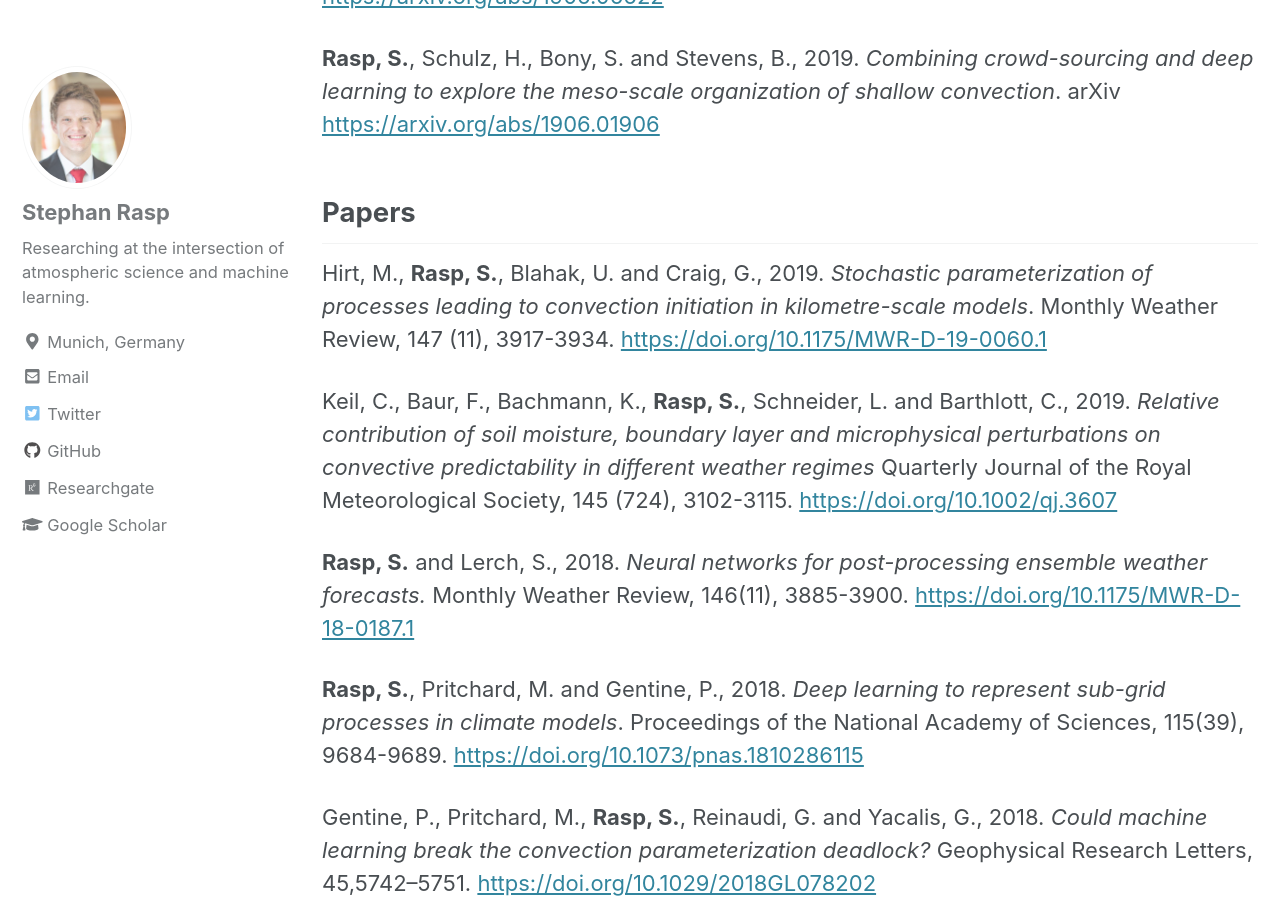
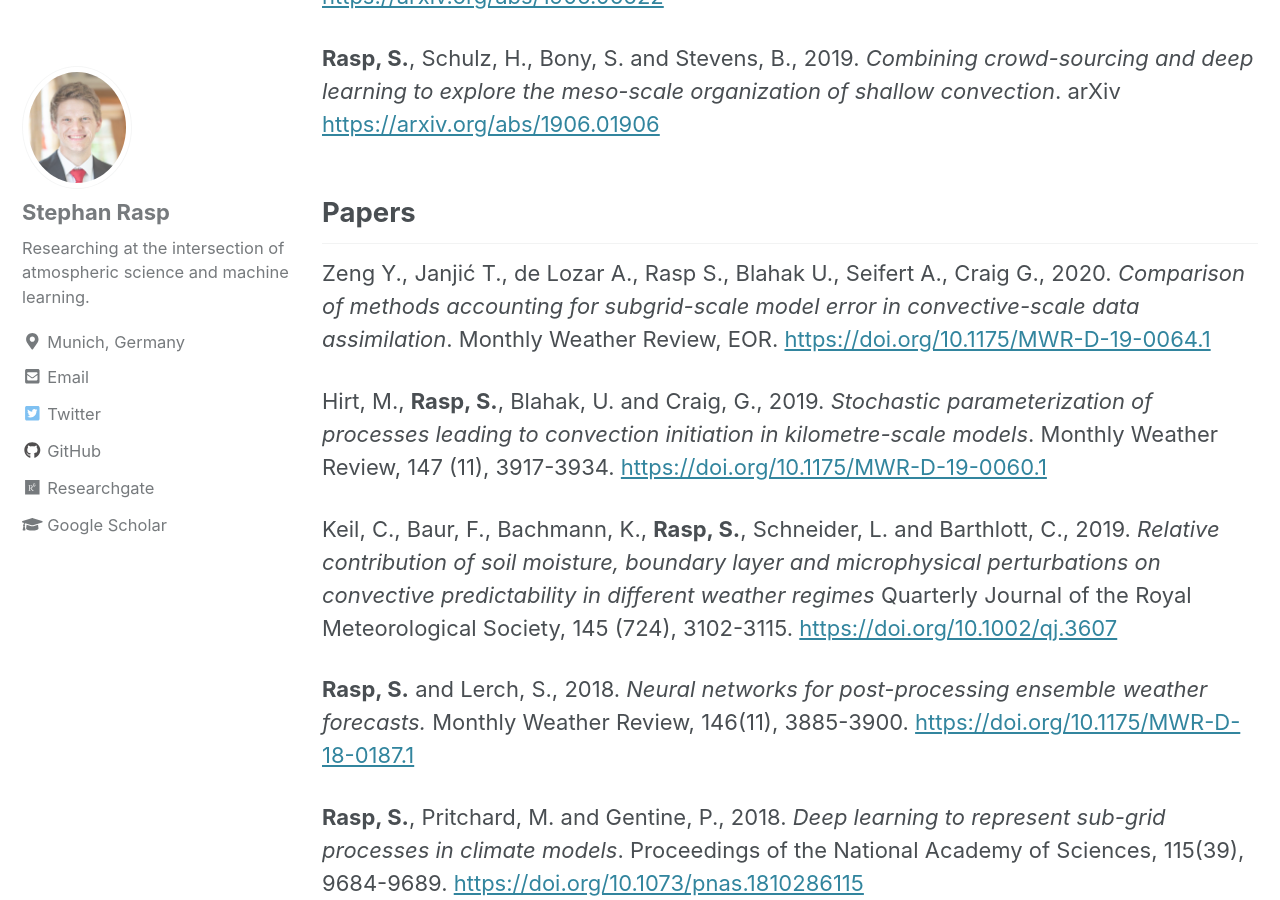
Before and after one commit to raspstephan/raspstephan.github.io, a Jekyll site: the page built from _pages/cv.md, in a window 1280 px wide and 900 px high, scrolled down 653 px. Built offline with Jekyll 4.4.1, drawn with Linux system fonts in a browser that asks for light colours; cached includes are drawn as plain includes; nearby versions of some CDN libraries.

Commit message:
Added paper

```diff
--- a/_pages/cv.md
+++ b/_pages/cv.md
@@ -15,6 +15,8 @@ Beucler, T., **Rasp, S.**, Pritchard, M. and Gentine, P., 2019. *Achieving Conse
 **Rasp, S.**, Schulz, H., Bony, S. and Stevens, B., 2019. *Combining crowd-sourcing and deep learning to explore the meso-scale organization of shallow convection*. arXiv [https://arxiv.org/abs/1906.01906](https://arxiv.org/abs/1906.01906)
 
 ## Papers
+
+Zeng Y., Janjić T., de Lozar A., Rasp S., Blahak U., Seifert A., Craig G., 2020. *Comparison of methods accounting for subgrid-scale model error in convective-scale data assimilation*. Monthly Weather Review, EOR. [https://doi.org/10.1175/MWR-D-19-0064.1](https://doi.org/10.1175/MWR-D-19-0064.1)
 
 Hirt, M., **Rasp, S.**, Blahak, U. and Craig, G., 2019. *Stochastic parameterization of processes leading to convection initiation in kilometre-scale models*. Monthly Weather Review, 147 (11), 3917-3934. [https://doi.org/10.1175/MWR-D-19-0060.1](https://doi.org/10.1175/MWR-D-19-0060.1)
 
```
